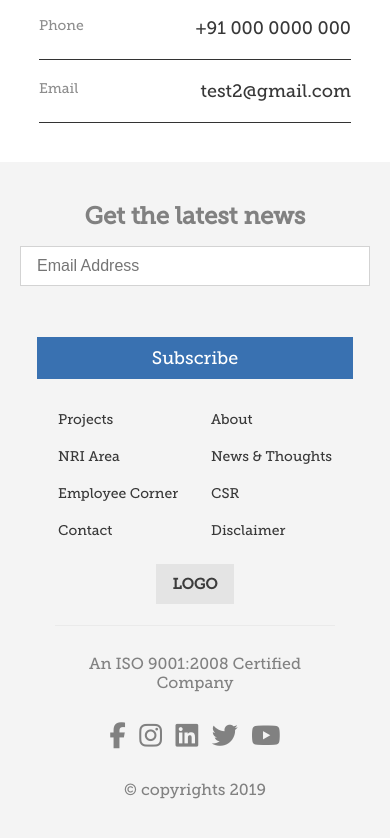
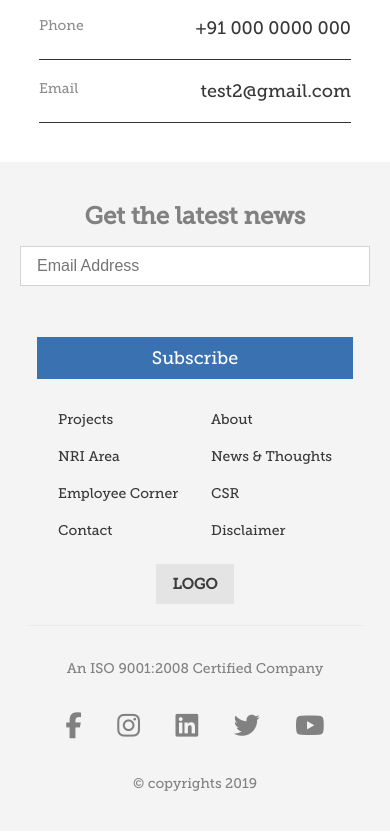
Before and after one commit to harish-nagure/Contact-page, a plain HTML site: page index.html in a window 390 px wide. Shown: the part 1027-1865 px from the top of the page. Drawn offline with Linux system fonts and the light colour scheme.

Commit message:
Improvement

```diff
--- a/style.css
+++ b/style.css
@@ -668,7 +668,7 @@
       .footer-bottom{
           margin-top: 10px;
           padding: 0%;
-          margin:6% 10% 0% 10%;
+        margin: 6% 2% 0% 2%;
           flex-direction: column;
           align-items: center;
       }
@@ -778,7 +778,7 @@
     .footer-bottom {
       margin-top: 10px;
       padding: 0%;
-      margin:6% 10% 0% 10%;
+        margin: 6% 2% 0% 2%;
       flex-direction: column;
       align-items: center;
     }
@@ -794,7 +794,7 @@
       }
       .social-icons a{
         margin: 0% 0%;
-        padding: 0px 14px;
+        padding: 0px 26px;
         font-size: 32px;
       }
 
@@ -825,9 +825,11 @@
   .form-button {
       padding-top: 70%;
     }
-
+                .footer-bottom p {
+                  font-size: 14px;
+                }
       .social-icons a{
-        padding:0px 5px;
+        padding:0px 16px;
         font-size: 26px;
       }
           .footer-grid .footer-links {
@@ -848,11 +850,14 @@
       padding-top: 100%;
     }
     .social-icons a{
-        padding: 5px;
+        padding:0px 12px;
       }
       .footer-grid .footer-links {
         gap: 20px 1rem;
         font-size: 14px;
+    }
+    .footer-bottom p{
+      font-size: 12px;
     }
 
   }
```
